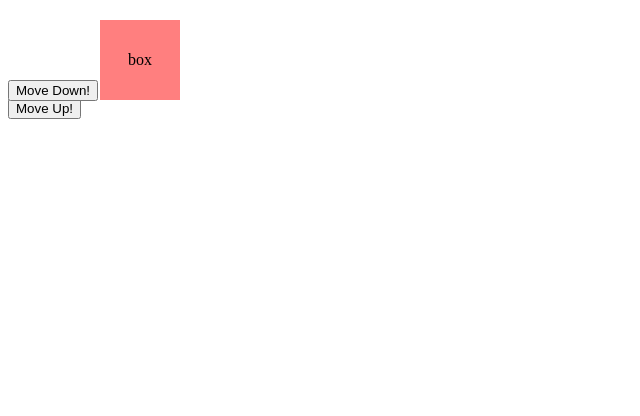
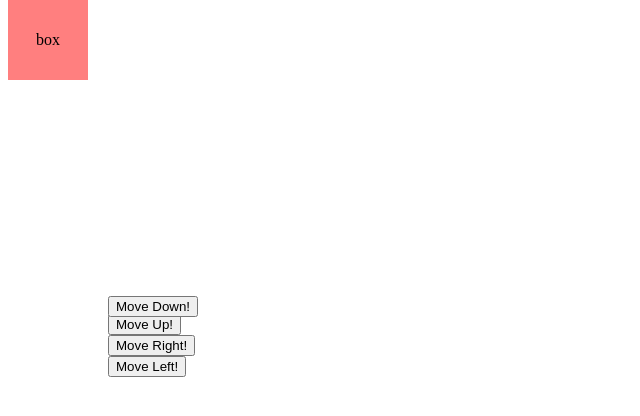
Before and after one commit to averyburne/moving-html-parts, a plain HTML site: page index.html in a window 1280 px wide. Both pictures are taken after a click on the button "Move Up!". Shown: the whole page, without its empty margins (0-640 px from the left). Drawn offline with Linux system fonts and the light colour scheme.

Commit message:
added move left and move right buttons
left will make it go to the opposite side of the screen

```diff
--- a/index.css
+++ b/index.css
@@ -1,12 +1,12 @@
 #moving-box {
   background-color: rgba(255, 0, 0, 0.5);
+  position: absolute;
   width: 80px;
   height: 80px;
   line-height: 80px;
   display: flexbox;
   text-align: center;
   justify-content: center;
-  margin-top: 10px;
   top: 10px;
 }
 
@@ -14,3 +14,7 @@
   display: inline;
   position: absolute;
 }
+
+.btn {
+  margin-left: 100px;
+}
--- a/index.html
+++ b/index.html
@@ -10,8 +10,24 @@
     <br />
     <br />
     <br />
-    <button id="moveBoxDown" onclick="moveDown()">Move Down!</button>
     <br />
-    <button id="moveBoxUp" onclick="moveUp()">Move Up!</button>
+    <br />
+    <br />
+    <br />
+    <br />
+    <br />
+    <br />
+    <br />
+    <br />
+    <br />
+    <br />
+    <br />
+    <button class="btn" id="moveBoxDown" onclick="moveDown()">Move Down!</button>
+    <br />
+    <button class="btn" id="moveBoxUp" onclick="moveUp()">Move Up!</button>
+    <br />
+    <button class="btn" id="moveBoxRight" onclick="moveRight()">Move Right!</button>
+    <br />
+    <button class="btn" id="moveBoxLeft" onclick="moveLeft()">Move Left!</button>
   </body>
 </html>
--- a/js/script.js
+++ b/js/script.js
@@ -10,7 +10,23 @@ function moveDown() {
 function moveUp() {
   const box = document.getElementById('moving-box')
   box.style.position = 'absolute'
-  box.style.left = '100px'
+  box.style.top = '0px'
   // box.style.right++
   console.log(box.style)
 }
+
+function moveRight() {
+  const box = document.getElementById('moving-box')
+  box.style.position = 'absolute'
+  box.style.right = '100px'
+  // box.style.right++
+  console.log(box.style)
+}
+
+function moveLeft() {
+  const box = document.getElementById('moving-box')
+  box.style.position = 'absolute'
+  box.style.right = '0px'
+  // box.style.right++
+  console.log(box.style)
+}
```
